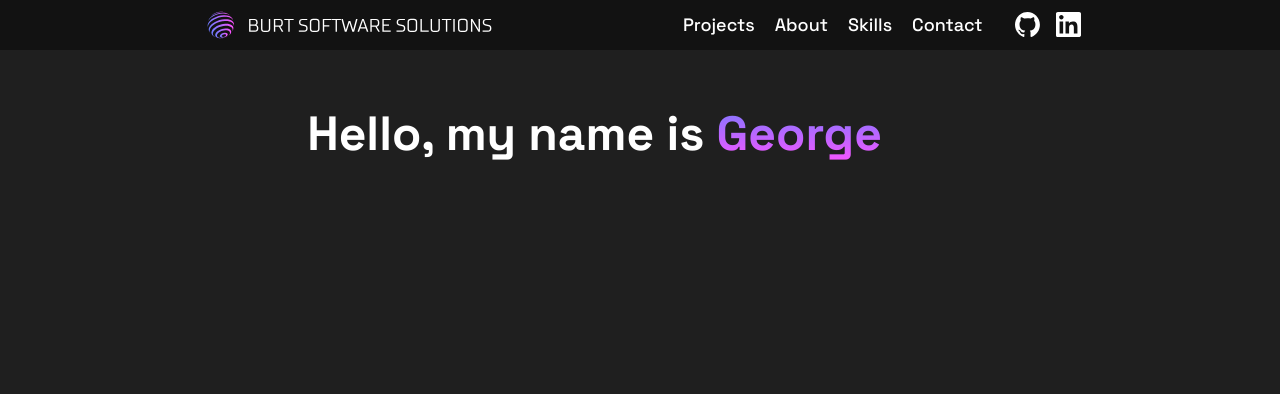
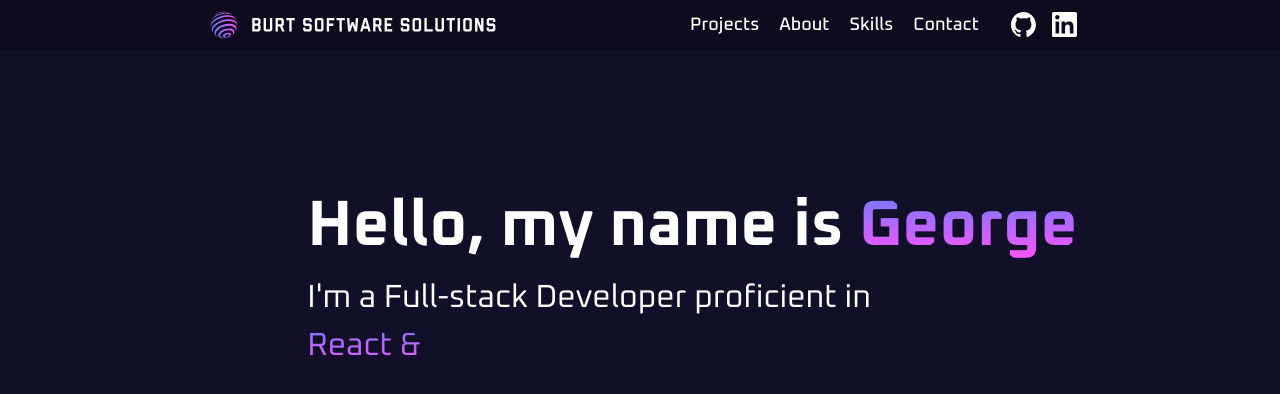
Before and after one commit to georgeeburt/portfolio, a Next.js app: page / in a window 1280 px wide. Shown: the top 394 px of the page. Built offline with nearby package versions, Linux system fonts and the light colour scheme.

Commit message:
feat: add typewriter and revert font to oxanium

```diff
--- a/package.json
+++ b/package.json
@@ -21,6 +21,7 @@
     "next": "15.1.0",
     "react": "^19.0.0",
     "react-dom": "^19.0.0",
+    "react-simple-typewriter": "^5.0.1",
     "tailwind-merge": "^2.5.5",
     "tailwindcss-animate": "^1.0.7"
   },
--- a/src/app/globals.css
+++ b/src/app/globals.css
@@ -8,9 +8,9 @@ body {
 
 @layer base {
   :root {
-    --background: 0 0% 12%;
+    --background: 246 44% 11%;
     --foreground: 0 0% 100%;
-    --navbar-background: 247, 0%, 7%;
+    --navbar-background: 248 46% 8%;
     --card: 0 0% 100%;
     --card-foreground: 240 10% 3.9%;
     --popover: 238 0% 13%;
--- a/src/app/layout.tsx
+++ b/src/app/layout.tsx
@@ -1,9 +1,9 @@
 import Navbar from '@/components/features/navbar/navbar';
-import { Space_Grotesk } from 'next/font/google';
+import { Oxanium } from 'next/font/google';
 import type { Metadata } from 'next';
 import './globals.css';
 
-const oxanium = Space_Grotesk({
+const oxanium = Oxanium({
   subsets: ['latin'],
 });
 
--- a/src/app/page.tsx
+++ b/src/app/page.tsx
@@ -1,16 +1,23 @@
 import Container from '@/components/container';
+import Typer from '@/components/typer';
 
 export default function RootContent() {
   return (
     <Container>
       <main>
         <div>
-          <h1 className="text-[2rem] lg:text-[3rem] font-bold">
+          <h1 className="text-[2rem] text-nowrap md:text-[2.5rem] lg:text-[4rem] font-bold">
             Hello, my name is{' '}
             <span className="bg-purple-gradient text-transparent bg-clip-text">
               George
             </span>
           </h1>
+          <p className="text-[1.25rem] md:text-[1.5rem] lg:text-[2rem]">
+            I'm a Full-stack Developer proficient in
+          </p>
+          <p className="bg-purple-gradient text-[1.25rem] text-transparent bg-clip-text md:text-[1.5rem] lg:text-[2rem]">
+            <Typer />
+          </p>
         </div>
       </main>
     </Container>
--- a/src/components/container.tsx
+++ b/src/components/container.tsx
@@ -1,6 +1,6 @@
 export default function Container({ children }: { children: React.ReactNode }) {
   return (
-    <div className="flex flex-col h-full w-full mx-auto px-4 md:px-[14%] lg:px-[24%] py-12">
+    <div className="flex flex-col h-full w-full mx-auto px-4 md:px-[14%] lg:px-[24%] py-32">
       {children}
     </div>
   );
--- /dev/null
+++ b/src/components/typer.tsx
@@ -0,0 +1,22 @@
+'use client';
+
+import { Typewriter } from 'react-simple-typewriter';
+
+export default function Typer() {
+  const words = [
+    'TypeScript & JavaScript',
+    'React & Next.js',
+    'Front-end & Back-end development',
+    'Web3',
+  ];
+  return (
+    <Typewriter
+      cursor
+      typeSpeed={50}
+      deleteSpeed={40}
+      delaySpeed={3000}
+      loop={0}
+      words={words}
+    />
+  );
+}
```
Also changed, not shown: public/images/full-logo.svg, 1 other file (tests, documents, lock files or other folders).
